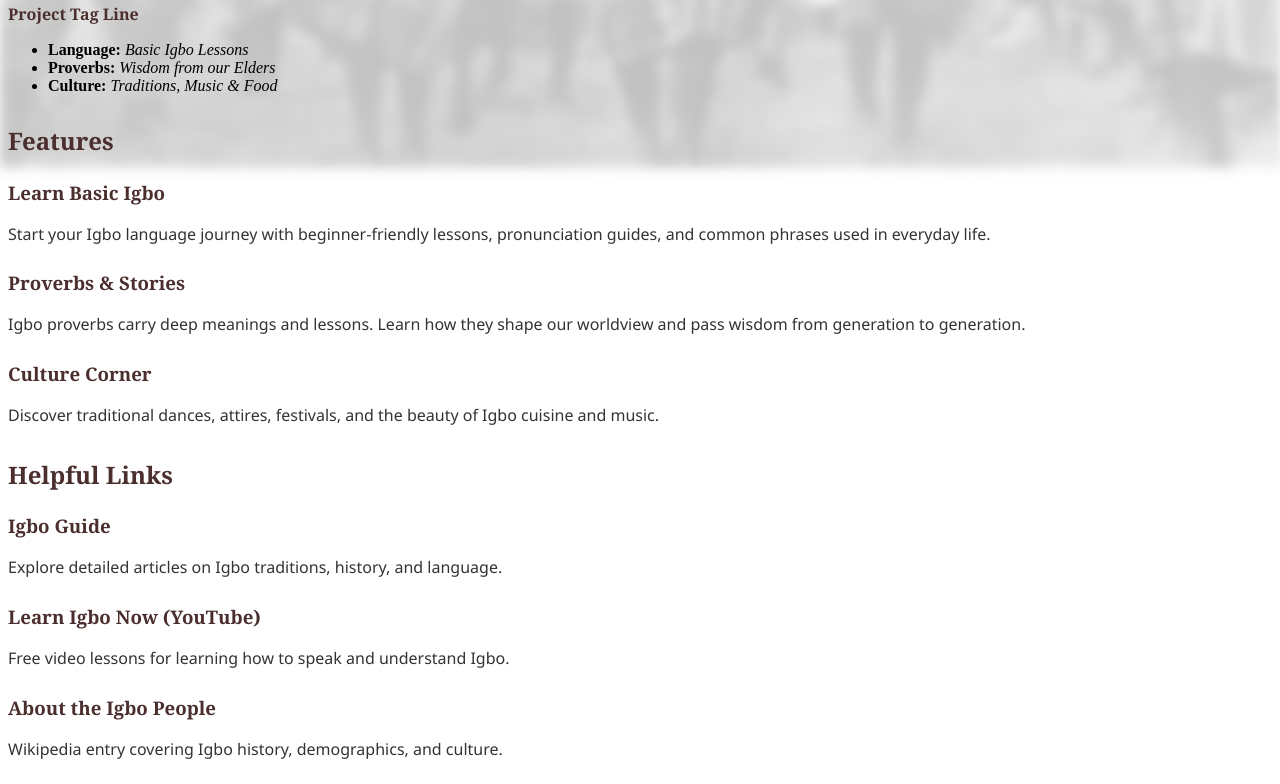
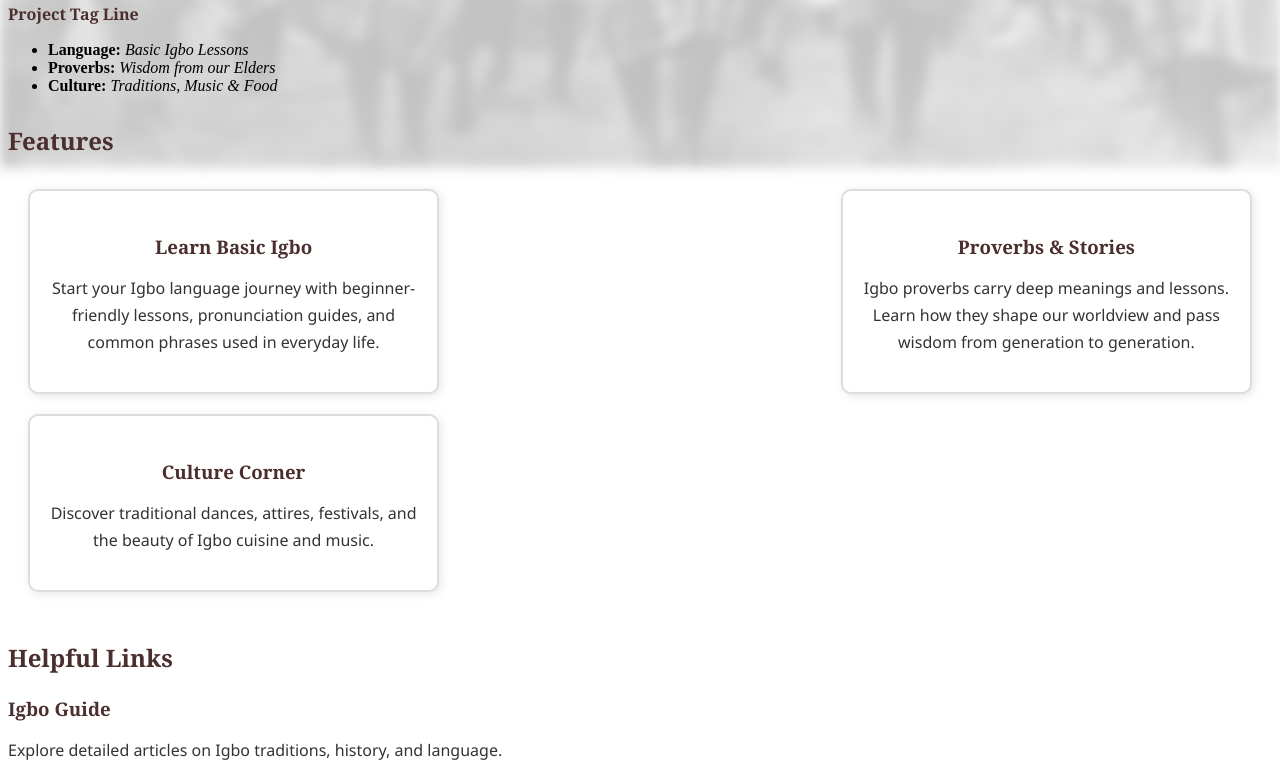
Before and after one commit to nononwagwu/igbo2learn, a plain HTML site: page index.html in a window 1280 px wide. Shown: the part 632-1416 px from the top of the page. Drawn offline with Linux system fonts and the light colour scheme.

Commit message:
Added a flexbox layout for Features section

```diff
--- a/styles.css
+++ b/styles.css
@@ -205,3 +205,33 @@ h1, h2, h3, h4, h5, h6 {
 .name-button:hover {
     background-color: #5e3c3c;
 }
+
+.feature-row {
+  display: flex;
+  justify-content: space-between;
+  gap: 20px;
+  flex-wrap: wrap;
+  padding: 20px;
+}
+
+.feature-card {
+  background-color: #fff;
+  border: 2px solid #ddd;
+  border-radius: 10px;
+  padding: 20px;
+  width: 30%;
+  box-shadow: 2px 2px 10px rgba(0,0,0,0.1);
+  text-align: center;
+}
+
+.feature-card img {
+  width: 100%;
+  border-radius: 8px;
+  margin-bottom: 10px;
+}
+
+@media (max-width: 768px) {
+  .feature-card {
+    width: 100%;
+  }
+}
```
